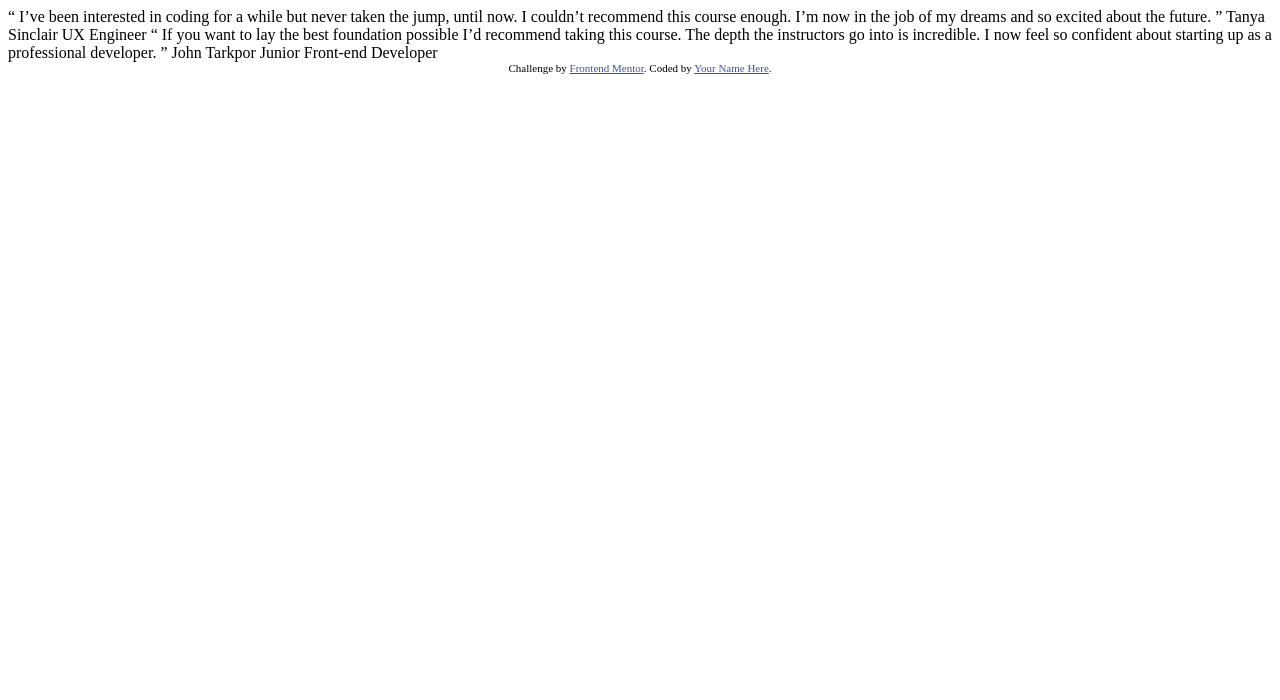
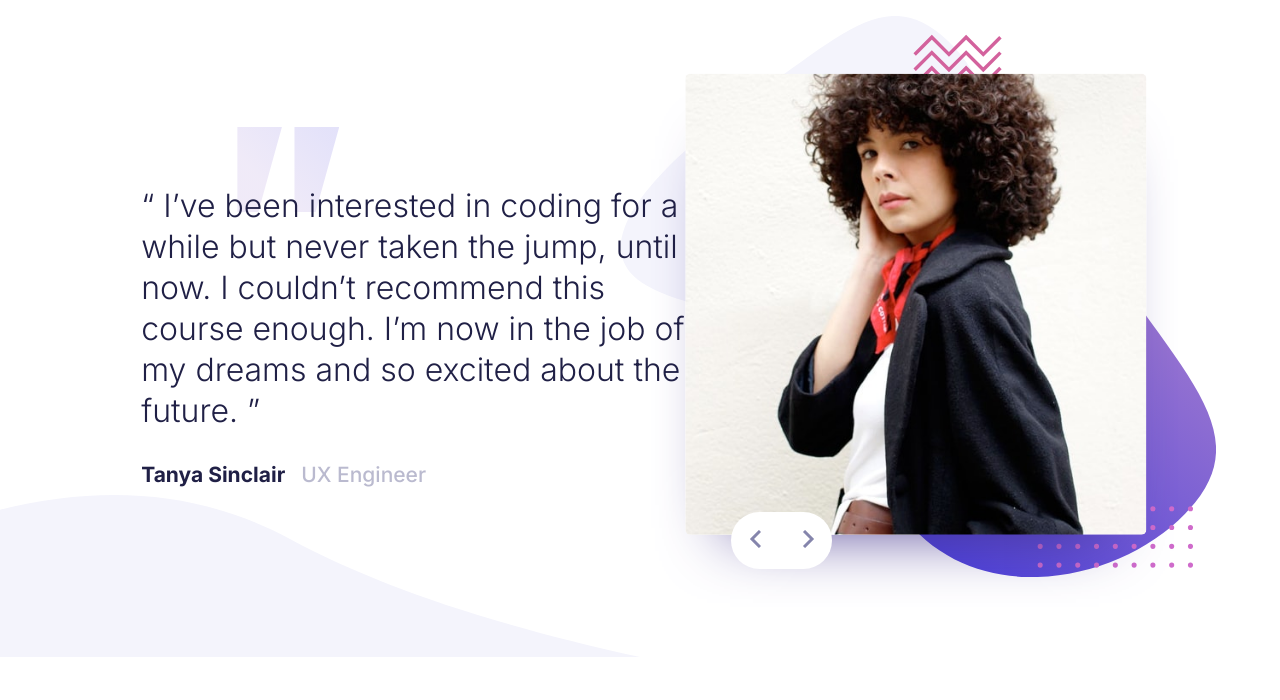
Before and after one commit to shkim1026/coding-bootcamp-testimonials-slider-master, a plain HTML site: page index.html in a window 1280 px wide. Drawn offline with nearby package versions, Linux system fonts and the light colour scheme.

Commit message:
Finished HTML/CSS/JS

```diff
--- /dev/null
+++ b/css/style.css
@@ -0,0 +1,205 @@
+/* # Front-end Style Guide
+
+## Layout
+
+The designs were created to the following widths:
+
+- Mobile: 375px
+- Desktop: 1440px
+
+## Colors
+
+### Primary
+
+- Dark Blue: hsl(240, 38%, 20%)
+- Grayish Blue: hsl(240, 18%, 77%)
+
+## Typography
+
+### Body Copy
+
+- Font size: 32px
+
+### Font
+
+- Family: [Inter](https://fonts.google.com/specimen/Inter)
+- Weights: 300, 500, 700 */
+
+
+.slideshow-container {
+    font-family: 'Inter', sans-serif;
+    text-align: center;
+    background-image: url(../images/pattern-curve.svg);
+    background-size: contain;
+    background-repeat: no-repeat;
+    background-position: bottom;
+    padding-bottom: 7rem;
+    margin: 0 auto;
+}
+.testimonial-slide {
+    display: none;
+    padding: 0 26px;
+    padding-top: 1rem;
+}
+.slide-button-container {
+    display: grid;
+    grid-template-columns: 50% 50%;
+    position: absolute;
+    top: 0;
+    transform: translate(40vw, 74vw);
+}
+.prev {
+    background-color: hsl(0, 0%, 100%);
+    padding: 12px 15px 12px 15px;
+    border-radius: 25px 0px 0px 25px;
+}
+.next {
+    background-color: hsl(0, 0%, 100%);
+    padding: 12px 15px 12px 15px;
+    border-radius: 0px 25px 25px 0px;
+}
+.prev img,
+.next img {
+    height: 15px;
+}
+.img-container {
+    background-image: url(../images/pattern-bg.svg);
+    background-repeat: no-repeat;
+    background-size: cover;
+    padding-top: 94.26%;
+    background-position: 50% 50%;
+}
+.img {
+    width: calc(100% - 33vw);
+    position: absolute;
+    top: 0;
+    left: 0;
+    transform: translate(26%, 18%);
+    border-radius: 5px;
+    box-shadow: -1px 39px 65px -45px #40318c;
+}
+.img::before {
+    content: "";
+    position: absolute;
+    height: 100%;
+    top:0;
+    left:0;
+    box-shadow: 5px 5px 5px;
+    border-radius: 5px;
+}
+.quote,
+.name {
+    color: hsl(240, 38%, 20%);
+}
+.quote {
+    background-repeat: no-repeat;
+    background-size: 65px;
+    background-position-x: center;
+    background-image: url(../images/pattern-quotes.svg);
+    font-weight: 300;
+    font-size: 18px;
+    line-height: 23px;
+    margin: 2rem auto;
+    margin-bottom: 1rem;
+    padding: 0 8px;
+    padding-top: 2rem;
+}
+.name {
+    font-weight: 700;
+}
+.job-title {
+    font-weight: 500;
+    color: hsl(240, 18%, 77%);
+    margin-top: 3px;
+}
+
+.display {
+    display: block !important;
+}
+
+@media (min-width: 768px) {
+    .display {
+        display: grid !important;
+        grid-template-columns: 50% 50%;
+    }
+    .slideshow-container {
+        background-size: 50vw;
+        background-position: bottom left;
+        text-align: initial;
+        padding-bottom: 5rem;
+    }
+    .testimonial-slide {
+        padding-right: 4rem;
+    }
+    .img-container {
+        grid-column-start: 2;
+    }
+    .img {
+        width: calc(100% - 64vw);
+        left: initial;
+        right: 0;
+        transform: translate(-29%, 16%);
+    }
+    .quote-quotee-container {
+        grid-column-start: 1;
+        grid-row-start: 1;
+        align-self: center;
+        transform: translateX(9vw);
+    }
+    .quote {
+        padding: 0;
+        padding-top: 2rem;
+        padding-bottom: 1rem;
+        background-position-x: 3rem;
+        margin: 0;
+        font-size: 17px;
+    }
+    .quotee {
+        display: grid;
+        grid-template-columns: max-content max-content;
+    }
+    .job-title {
+        margin-top: 0;
+        padding-left: 1rem;
+    }
+    .slide-button-container {
+        right: 0;
+        transform: translate(-34vw, 39vw);
+    }
+}
+
+@media (min-width: 1200px) {
+    .testimonial-slide {
+        margin: 0 auto;
+    }
+    .slide-button-container {
+        transform: translate(-35vw, 40vw);
+        padding-bottom: 8rem;
+    }
+    .prev {
+        padding: 18px 20px 18px 18px;
+        border-radius: 40px 0px 0px 40px;
+    }
+    .next {
+        padding: 18px 18px 18px 20px;
+        border-radius: 0px 40px 40px 0px;
+    }
+    .prev img,
+    .next img {
+        height: 18px;
+    }
+    .quote {
+        font-size: 32px;
+        line-height: 41px;
+        background-position-x: 6rem;
+        background-position-y: 8%;
+        background-size: 8vw;
+        padding-top: 5rem;
+        padding-right: 2rem;
+        padding-bottom: 2rem;
+    }
+    .name,
+    .job-title {
+        font-size: 21px;
+    }
+}
--- a/index.html
+++ b/index.html
@@ -5,6 +5,10 @@
   <meta name="viewport" content="width=device-width, initial-scale=1.0"> <!-- displays site properly based on user's device -->
 
   <link rel="icon" type="image/png" sizes="32x32" href="./images/favicon-32x32.png">
+  <link rel="stylesheet" href="css/normalize.css">
+  <link rel="preconnect" href="https://fonts.gstatic.com">
+  <link href="https://fonts.googleapis.com/css2?family=Inter:wght@300;500;700&display=swap" rel="stylesheet">
+  <link rel="stylesheet" href="css/style.css">
 
   <title>Frontend Mentor | Coding Bootcamp Testimonials Slider</title>
 
@@ -15,24 +19,45 @@
   </style>
 </head>
 <body>
+  <div class="slideshow-container">
 
-  “ I’ve been interested in coding for a while but never taken the jump, until now.
-  I couldn’t recommend this course enough. I’m now in the job of my dreams and so
-  excited about the future. ”
+    <div class="testimonial-slide">
+      <div class="img-container">
+        <img class="img" src="images/image-tanya.jpg">
+      </div>
+      <div class="quote-quotee-container">
+        <div class="quote">“ I’ve been interested in coding for a while but never taken the jump, until now. I couldn’t recommend this course enough. I’m now in the job of my dreams and so excited about the future. ”</div>
+        <div class="quotee">
+          <div class="name">Tanya Sinclair</div>
+          <div class="job-title">UX Engineer</div>
+        </div>
+      </div>
+    </div>
 
-  Tanya Sinclair
-  UX Engineer
+    <div class="testimonial-slide">
+      <div class="img-container">
+        <img class="img" src="images/image-john.jpg">
+      </div>
+      <div class="quote-quotee-container">
+        <div class="quote">“ If you want to lay the best foundation possible I’d recommend taking this course. The depth the instructors go into is incredible. I now feel so confident about starting up as a professional developer. ”</div>
+        <div class="quotee">
+          <div class="name">John Tarkpor</div>
+          <div class="job-title">Junior Front-end Developer</div>
+        </div>
+      </div>
+    </div>
 
-  “ If you want to lay the best foundation possible I’d recommend taking this course.
-  The depth the instructors go into is incredible. I now feel so confident about
-  starting up as a professional developer. ”
+    <div class="slide-button-container">
+      <a class="prev" onclick="plusSlides(-1)"><img src="images/icon-prev.svg"></a>
+      <a class="next" onclick="plusSlides(1)"><img src="images/icon-next.svg"></a>
+    </div>
+  </div>
 
-  John Tarkpor
-  Junior Front-end Developer
 
-  <div class="attribution">
-    Challenge by <a href="https://www.frontendmentor.io?ref=challenge" target="_blank">Frontend Mentor</a>.
-    Coded by <a href="#">Your Name Here</a>.
-  </div>
+  <script
+  src="https://code.jquery.com/jquery-3.6.0.slim.min.js"
+  integrity="sha256-u7e5khyithlIdTpu22PHhENmPcRdFiHRjhAuHcs05RI="
+  crossorigin="anonymous"></script>
+  <script src="js/script.js"></script>
 </body>
 </html>
--- /dev/null
+++ b/js/script.js
@@ -0,0 +1,31 @@
+
+
+let slideIndex = 1;
+showSlides(slideIndex);
+
+$(document).keydown(function(e) {
+    if (e.which == 37 || 38) {
+        plusSlides(-1);
+    } else if (e.which == 39 || 40) {
+        plusSlides(1);
+    }
+});
+
+function showSlides(n) {
+    let slides = $('.testimonial-slide');
+    if (n > slides.length) {
+        slideIndex = 1;
+        n = 1;
+    } else if (n < 1) {
+        slideIndex = slides.length;
+        n = slides.length;
+    }
+    $('.testimonial-slide').each(function(){
+        $(this).removeClass('display');
+    })
+    $(`.testimonial-slide:nth-child(${n})`).addClass("display");
+}
+
+function plusSlides(n) {
+    showSlides(slideIndex += n);
+}
```
Also changed, not shown: css/normalize.css (added), 2 other files.
